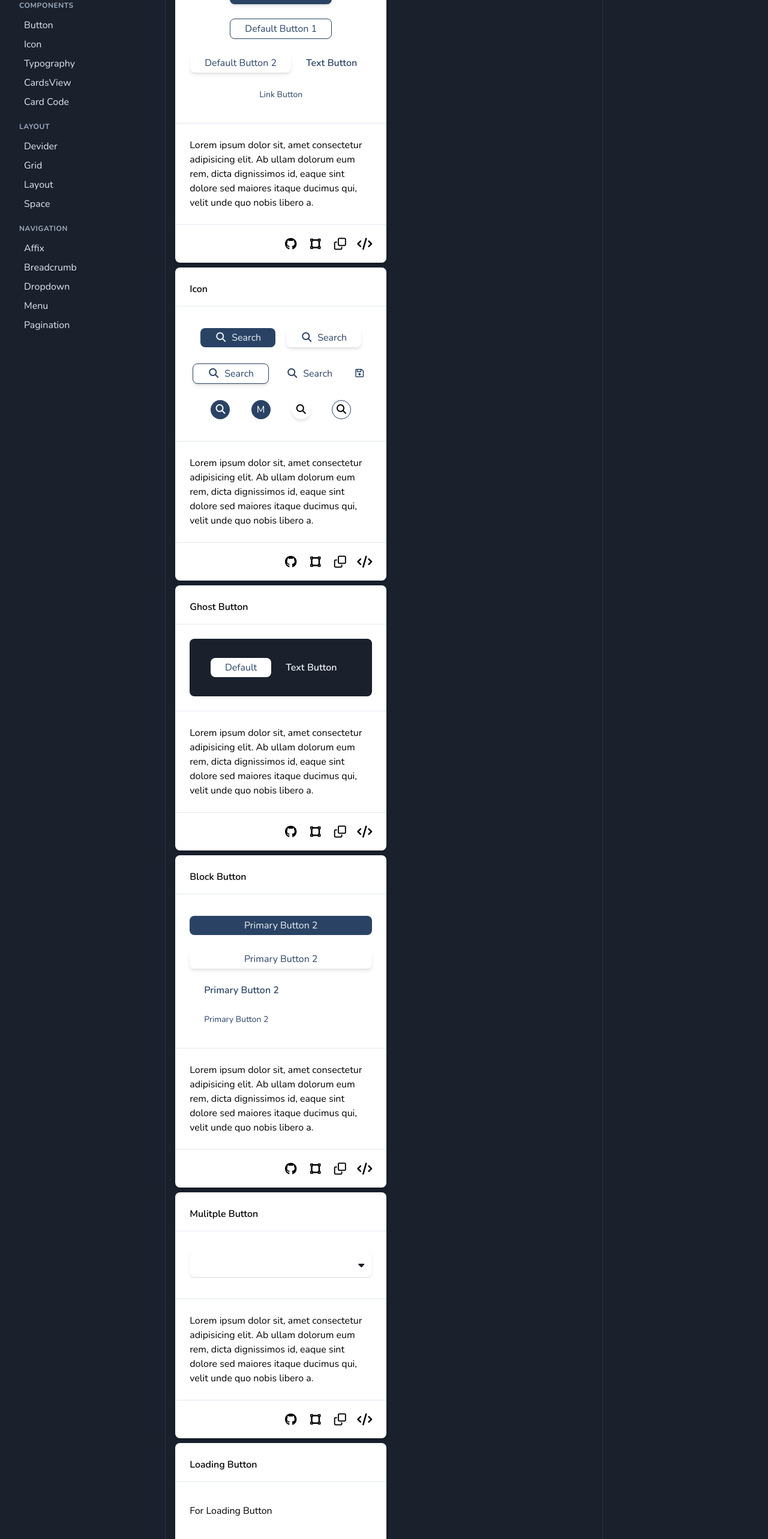
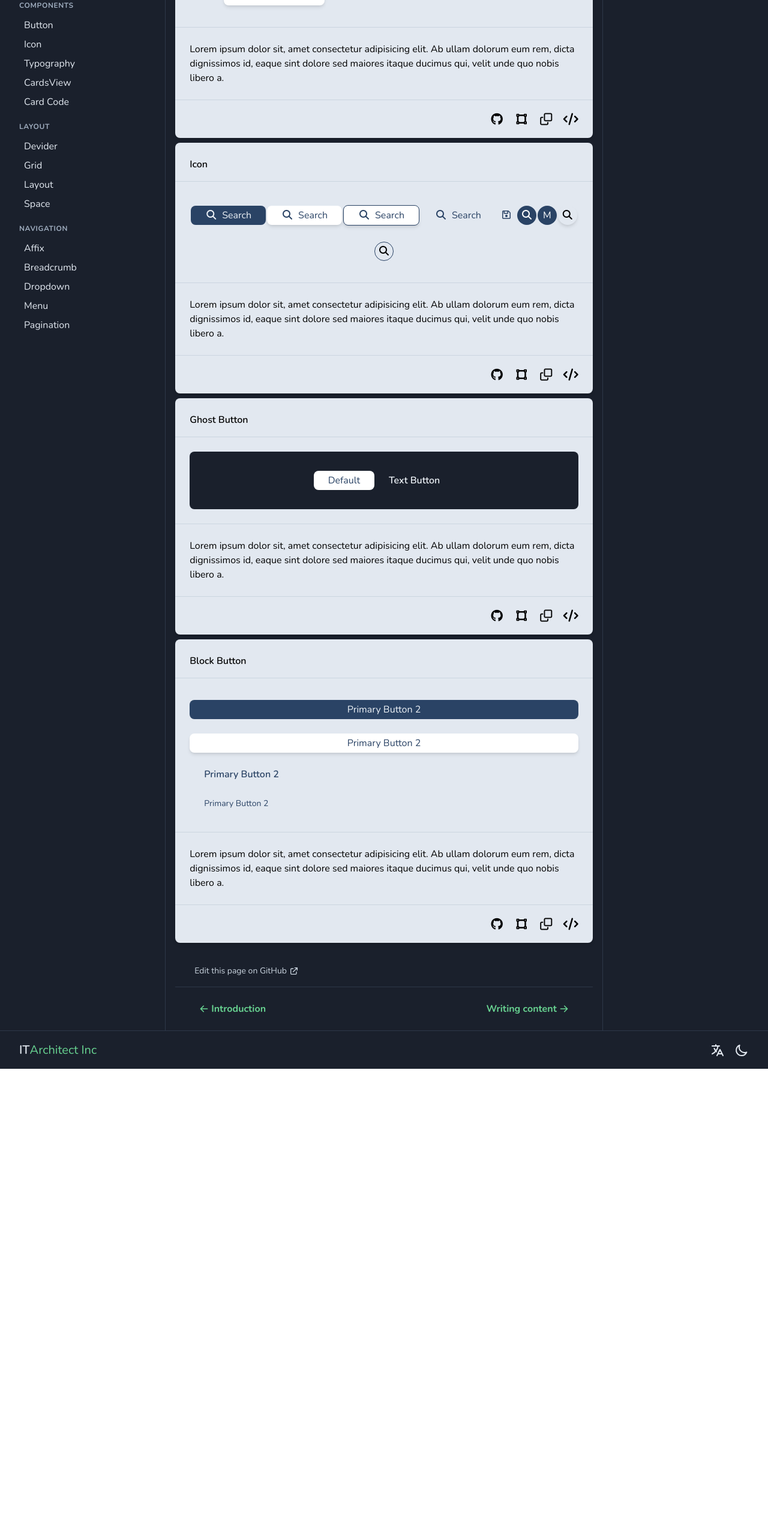
Before and after one commit to ekosutrisno/react-component, a React (Create React App) app: page /button in a window 1280 px wide. Shown: the part 234-2800 px from the top of the page at 60% size. After the commit the page ends 2016 px from the top, so only its background shows below. Built offline with nearby package versions, Linux system fonts and the light colour scheme.

Commit message:
Testing Layout in Page

```diff
--- a/src/pages/ButtonsView.js
+++ b/src/pages/ButtonsView.js
@@ -2,7 +2,6 @@ import React, { Component } from 'react';
 import { ButtonDefault, ButtonPrimary, ButtonLink, ButtonText } from '../components/shared/Button';
 import { ButtonIcon, ButtonIconCircle } from '../components/shared/ButtonIcon';
 import { ButtonBlock, ButtonBlockText, ButtonBlockLink } from '../components/shared/ButtonBlock';
-import ButtonMultiselect from '../components/buttons/ButtonMultiselect';
 
 export class ButtonsView extends Component {
    onClickTestEvent() {
@@ -19,11 +18,11 @@ export class ButtonsView extends Component {
       return (
          <div className="mx-auto box-border items-center justify-between flex flex-wrap container py-5 space-y-2">
             {/* Card 01 */}
-            <div className="flex-col justify-start h-full w-70 bg-white rounded-lg shadow-md">
+            <div className="flex-col justify-start h-full w-auto bg-gray-300 rounded-lg shadow-md">
                <div className="header h-16 p-6 font-semibold">
                   Type
                </div>
-               <div className="image max-h-full p-6 border-t border-gray-300">
+               <div className="image max-h-full p-6 border-t border-gray-400">
                   <div className="flex flex-wrap justify-evenly items-center">
                      <div className="py-3">
                         <ButtonPrimary
@@ -67,12 +66,12 @@ export class ButtonsView extends Component {
                      </div>
                   </div>
                </div>
-               <div className="descriptions h-auto p-6 border-t border-gray-300">
+               <div className="descriptions h-auto p-6 border-t border-gray-400">
                   <p>Lorem ipsum dolor sit, amet consectetur adipisicing elit. Ab ullam dolorum eum rem,
                   dicta dignissimos id, eaque sint dolore sed maiores itaque ducimus qui,
                   velit unde quo nobis libero a.</p>
                </div>
-               <div className="footer flex items-center justify-end h-16 p-6 border-t border-gray-300 space-x-4">
+               <div className="footer flex items-center justify-end h-16 p-6 border-t border-gray-400 space-x-4">
                   <button className="fab fa-fw fa-github fa-lg focus:outline-none hover:text-gray-700"></button>
                   <button className="fa fa-fw fa-vector-square fa-lg focus:outline-none hover:text-gray-700"></button>
                   <button className="far fa-fw fa-clone fa-lg focus:outline-none hover:text-gray-700"></button>
@@ -80,11 +79,11 @@ export class ButtonsView extends Component {
                </div>
             </div>
             {/* Card 02 */}
-            <div className="flex-col justify-start h-full w-70 bg-white rounded-lg shadow-md">
+            <div className="flex-col justify-start h-full w-auto bg-gray-300 rounded-lg shadow-md">
                <div className="header h-16 p-6 font-semibold">
                   Icon
                </div>
-               <div className="image max-h-full p-6 border-t border-gray-300">
+               <div className="image max-h-full p-6 border-t border-gray-400">
                   <div className="flex flex-wrap justify-evenly items-center">
                      <div className="py-3">
                         <ButtonIcon onClick={this.onClickTestEvent} primary btnText="Search" icon="fa fa-fw fa-search" />
@@ -115,12 +114,12 @@ export class ButtonsView extends Component {
                      </div>
                   </div>
                </div>
-               <div className="descriptions h-auto p-6 border-t border-gray-300">
+               <div className="descriptions h-auto p-6 border-t border-gray-400">
                   <p>Lorem ipsum dolor sit, amet consectetur adipisicing elit. Ab ullam dolorum eum rem,
                   dicta dignissimos id, eaque sint dolore sed maiores itaque ducimus qui,
                   velit unde quo nobis libero a.</p>
                </div>
-               <div className="footer flex items-center justify-end h-16 p-6 border-t border-gray-300 space-x-4">
+               <div className="footer flex items-center justify-end h-16 p-6 border-t border-gray-400 space-x-4">
                   <button className="fab fa-fw fa-github fa-lg focus:outline-none hover:text-gray-700"></button>
                   <button className="fa fa-fw fa-vector-square fa-lg focus:outline-none hover:text-gray-700"></button>
                   <button className="far fa-fw fa-clone fa-lg focus:outline-none hover:text-gray-700"></button>
@@ -128,11 +127,11 @@ export class ButtonsView extends Component {
                </div>
             </div>
             {/* Card 03 */}
-            <div className="flex-col justify-start h-full w-70 bg-white rounded-lg shadow-md">
+            <div className="flex-col justify-start h-full w-auto bg-gray-300 rounded-lg shadow-md">
                <div className="header h-16 p-6 font-semibold">
                   Ghost Button
                </div>
-               <div className="image max-h-full p-6 border-t border-gray-300">
+               <div className="image max-h-full p-6 border-t border-gray-400">
                   <div className="flex flex-wrap justify-evenly items-center">
                      <div className="flex items-center justify-center p-5 rounded-lg bg-gray-900 w-full">
                         <div className="py-3">
@@ -144,12 +143,12 @@ export class ButtonsView extends Component {
                      </div>
                   </div>
                </div>
-               <div className="descriptions h-auto p-6 border-t border-gray-300">
+               <div className="descriptions h-auto p-6 border-t border-gray-400">
                   <p>Lorem ipsum dolor sit, amet consectetur adipisicing elit. Ab ullam dolorum eum rem,
                   dicta dignissimos id, eaque sint dolore sed maiores itaque ducimus qui,
                   velit unde quo nobis libero a.</p>
                </div>
-               <div className="footer flex items-center justify-end h-16 p-6 border-t border-gray-300 space-x-4">
+               <div className="footer flex items-center justify-end h-16 p-6 border-t border-gray-400 space-x-4">
                   <button className="fab fa-fw fa-github fa-lg focus:outline-none hover:text-gray-700"></button>
                   <button className="fa fa-fw fa-vector-square fa-lg focus:outline-none hover:text-gray-700"></button>
                   <button className="far fa-fw fa-clone fa-lg focus:outline-none hover:text-gray-700"></button>
@@ -157,11 +156,11 @@ export class ButtonsView extends Component {
                </div>
             </div>
             {/* Card 04 */}
-            <div className="flex-col justify-start h-full w-70 bg-white rounded-lg shadow-md">
+            <div className="flex-col justify-start h-full w-auto bg-gray-300 rounded-lg shadow-md">
                <div className="header h-16 p-6 font-semibold">
                   Block Button
                </div>
-               <div className="image max-h-full p-6 border-t border-gray-300">
+               <div className="image max-h-full p-6 border-t border-gray-400">
                   <div className="flex flex-wrap justify-evenly items-center">
                      <div className="py-3 w-full">
                         <ButtonBlock onClick={this.onClickTestEvent} primary btnText="Primary Button 2" />
@@ -177,69 +176,18 @@ export class ButtonsView extends Component {
                      </div>
                   </div>
                </div>
-               <div className="descriptions h-auto p-6 border-t border-gray-300">
+               <div className="descriptions h-auto p-6 border-t border-gray-400">
                   <p>Lorem ipsum dolor sit, amet consectetur adipisicing elit. Ab ullam dolorum eum rem,
                   dicta dignissimos id, eaque sint dolore sed maiores itaque ducimus qui,
                   velit unde quo nobis libero a.</p>
                </div>
-               <div className="footer flex items-center justify-end h-16 p-6 border-t border-gray-300 space-x-4">
+               <div className="footer flex items-center justify-end h-16 p-6 border-t border-gray-400 space-x-4">
                   <button className="fab fa-fw fa-github fa-lg focus:outline-none hover:text-gray-700"></button>
                   <button className="fa fa-fw fa-vector-square fa-lg focus:outline-none hover:text-gray-700"></button>
                   <button className="far fa-fw fa-clone fa-lg focus:outline-none hover:text-gray-700"></button>
                   <button className="fa fa-fw fa-code fa-lg focus:outline-none hover:text-gray-700"></button>
                </div>
             </div>
-            {/* Card 05 */}
-            <div className="flex-col justify-start h-full w-70 bg-white rounded-lg shadow-md">
-               <div className="header h-16 p-6 font-semibold">
-                  Mulitple Button
-               </div>
-               <div className="image max-h-full p-6 border-t border-gray-300">
-                  <div className="flex flex-wrap justify-evenly items-center">
-                     <div className="py-3 w-full">
-                        {/* <ButtonBlock primary btnText="Primary Button 2" /> */}
-                        <ButtonMultiselect />
-                     </div>
-                  </div>
-               </div>
-               <div className="descriptions h-auto p-6 border-t border-gray-300">
-                  <p>Lorem ipsum dolor sit, amet consectetur adipisicing elit. Ab ullam dolorum eum rem,
-                  dicta dignissimos id, eaque sint dolore sed maiores itaque ducimus qui,
-                  velit unde quo nobis libero a.</p>
-               </div>
-               <div className="footer flex items-center justify-end h-16 p-6 border-t border-gray-300 space-x-4">
-                  <button className="fab fa-fw fa-github fa-lg focus:outline-none hover:text-gray-700"></button>
-                  <button className="fa fa-fw fa-vector-square fa-lg focus:outline-none hover:text-gray-700"></button>
-                  <button className="far fa-fw fa-clone fa-lg focus:outline-none hover:text-gray-700"></button>
-                  <button className="fa fa-fw fa-code fa-lg focus:outline-none hover:text-gray-700"></button>
-               </div>
-            </div>
-            {/* Card 06 */}
-            <div className="flex-col justify-start h-full w-70 bg-white rounded-lg shadow-md">
-               <div className="header h-16 p-6 font-semibold">
-                  Loading Button
-               </div>
-               <div className="image max-h-full p-6 border-t border-gray-300">
-                  <div className="flex flex-wrap justify-evenly items-center">
-                     <div className="py-3 w-full">
-                        {/* <ButtonBlock primary btnText="Primary Button 2" /> */}
-                        For Loading Button
-                     </div>
-                  </div>
-               </div>
-               <div className="descriptions h-auto p-6 border-t border-gray-300">
-                  <p>Lorem ipsum dolor sit, amet consectetur adipisicing elit. Ab ullam dolorum eum rem,
-                  dicta dignissimos id, eaque sint dolore sed maiores itaque ducimus qui,
-                  velit unde quo nobis libero a.</p>
-               </div>
-               <div className="footer flex items-center justify-end h-16 p-6 border-t border-gray-300 space-x-4">
-                  <button className="fab fa-fw fa-github fa-lg focus:outline-none hover:text-gray-700"></button>
-                  <button className="fa fa-fw fa-vector-square fa-lg focus:outline-none hover:text-gray-700"></button>
-                  <button className="far fa-fw fa-clone fa-lg focus:outline-none hover:text-gray-700"></button>
-                  <button className="fa fa-fw fa-code fa-lg focus:outline-none hover:text-gray-700"></button>
-               </div>
-            </div>
-
          </div>
       );
    }
```
Also changed, not shown: src/components/cards/Card.js (+6 -5 lines), src/components/contents/ButtonContentView.js (+14 -5 lines), src/components/contents/ButtonMultiSelectView.js (+32 -5 lines), src/pages/CardsView.js (+7 -3 lines).
